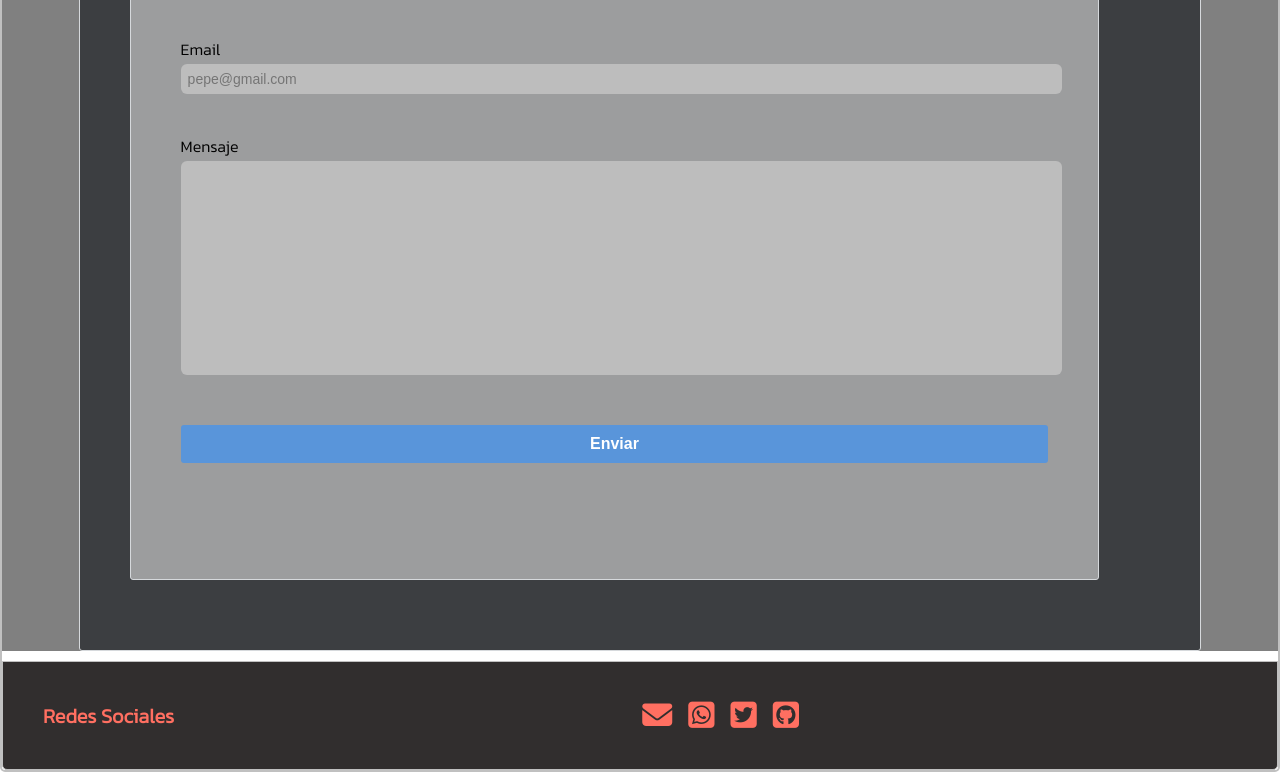
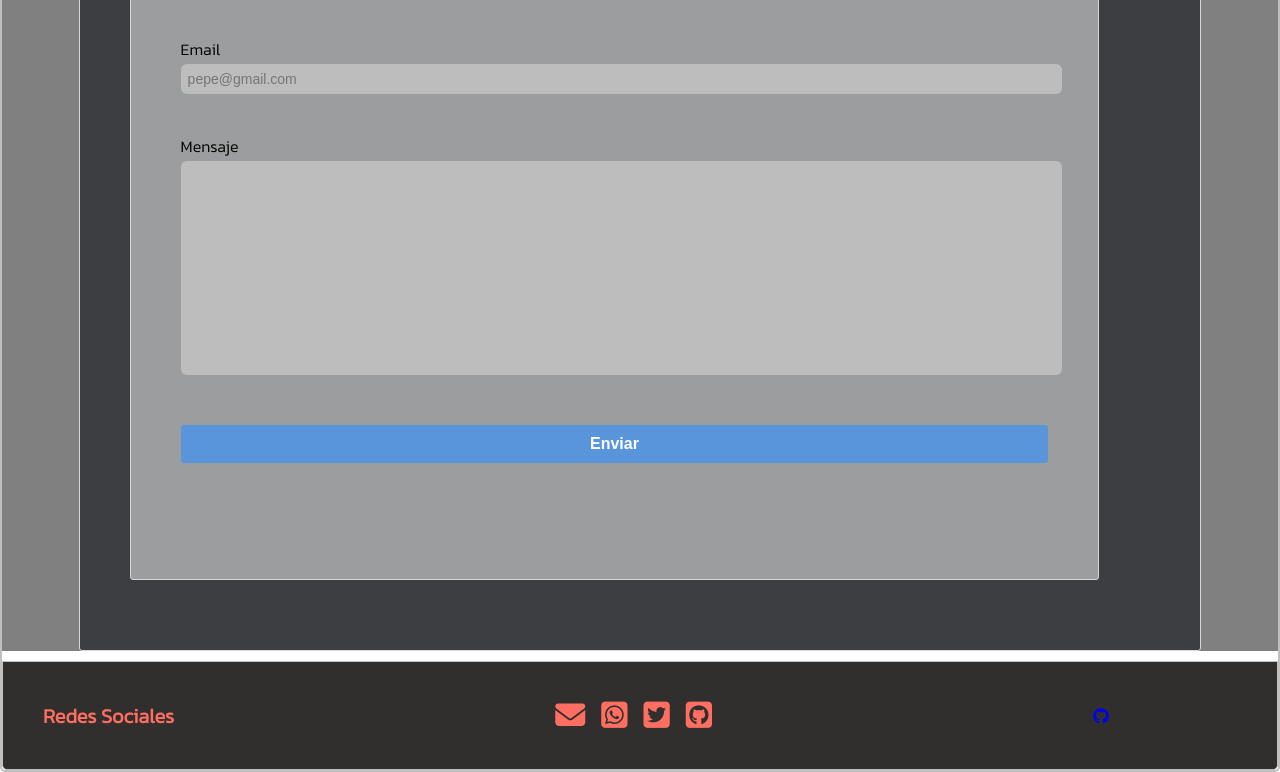
Before and after one commit to GerardoKruger/mi_primera_web, a plain HTML site: page index.html in a window 1280 px wide. Shown: the part 1806-2578 px from the top of the page. Drawn offline with Linux system fonts and the light colour scheme.

Commit message:
Update styles.css

```diff
--- a/styles.css
+++ b/styles.css
@@ -255,12 +255,13 @@ background-color: gray;
 footer {
    display: flex;
    align-items: center;
-   justify-content: space-between;
+ justify-content: first baseline;
    background-color: #312e2e;
    border-radius: 0px 0px 5px 5px;
    color: white;
    padding: 10px;
    border: 1px solid silver;
+   gap: 30%;
 
 }
 
@@ -272,16 +273,18 @@ footer h3 {
 }
 
 footer ul {
-   display: flex;
+ display: flex;
    gap: 1em;
    padding: 5px;
+   justify-content: center;
 }
 
 footer ul li {
    color: #FF6F61;
 
-   justify-items: flex-end;
+   align-items: center;
    font-size: 30px;
+
 }
 
 footer h3:hover {
@@ -294,7 +297,7 @@ footer ul li:hover {
    transform: scale(1.5);
 }
 
-footer a i {
+.icon-fixed {
    position: fixed;
    right: 33px;
    bottom: 33px;
```
